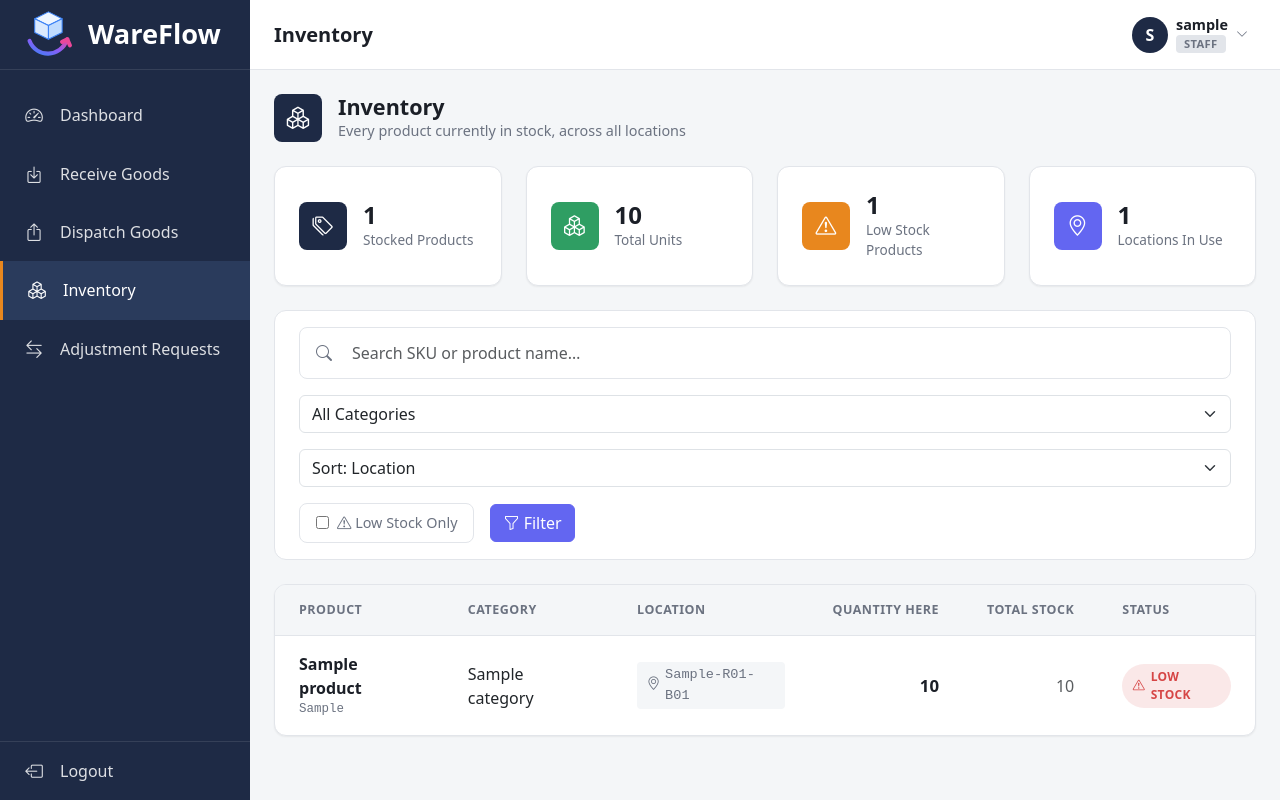
After one commit to NyanHtetMyat/WareFlow, a Django app: page /warehouse/inventory/ in a window 1280 px wide. The commit adds this page. Run offline with Django 5.2, Linux system fonts and the light colour scheme; a user stored in the database is signed in; tables that the repository leaves empty hold one stand-in row (values such as "Sample post").

Commit message:
Added Inventory page for both staffs and managers. They can now view all products including filtering.

```diff
--- a/static/css/components.css
+++ b/static/css/components.css
@@ -522,3 +522,125 @@
     font-size: 0.9rem;
     margin: 0;
 }
+
+/* ═══════════════════ STAT CARDS ═══════════════════ */
+/* Reusable KPI cards — Inventory page now, Manager dashboard next.
+   auto-fit + minmax means this reflows from 4 columns down to 1 on
+   small screens with zero media queries needed. */
+
+.stat-grid {
+    display: grid;
+    grid-template-columns: repeat(auto-fit, minmax(220px, 1fr));
+    gap: var(--space-lg);
+    margin-bottom: var(--space-lg);
+}
+
+.stat-card {
+    display: flex;
+    align-items: center;
+    gap: var(--space-md);
+    background-color: var(--color-surface);
+    border: 1px solid var(--color-border);
+    border-radius: var(--radius-lg);
+    padding: var(--space-lg);
+    box-shadow: var(--shadow-sm);
+}
+
+.stat-card-icon {
+    display: flex;
+    align-items: center;
+    justify-content: center;
+    width: 48px;
+    height: 48px;
+    border-radius: var(--radius-md);
+    font-size: 1.3rem;
+    color: var(--color-text-inverse);
+    flex-shrink: 0;
+}
+
+.stat-card-icon--primary { background-color: var(--color-primary); }
+.stat-card-icon--success { background-color: var(--color-success); }
+.stat-card-icon--warning { background-color: var(--color-accent); }
+.stat-card-icon--adjustment { background-color: var(--color-adjustment); }
+
+.stat-card-value {
+    font-size: 1.5rem;
+    font-weight: 700;
+    color: var(--color-text);
+    line-height: 1.2;
+}
+
+.stat-card-label {
+    font-size: 0.85rem;
+    color: var(--color-text-muted);
+}
+
+/* ═══════════════════ LIST TOOLBAR (search + filters) ═══════════════════ */
+/* Wraps onto multiple rows on small screens per the confirmed
+   responsive rule for search/filter controls — no media query
+   needed, flex-wrap handles it. */
+
+.list-toolbar {
+    background-color: var(--color-surface);
+    border: 1px solid var(--color-border);
+    border-radius: var(--radius-lg);
+    padding: var(--space-md) var(--space-lg);
+    margin-bottom: var(--space-lg);
+}
+
+.list-filter-form {
+    display: flex;
+    flex-wrap: wrap;
+    align-items: center;
+    gap: var(--space-md);
+}
+
+.search-input-group {
+    display: flex;
+    align-items: center;
+    gap: var(--space-sm);
+    flex: 1 1 240px;
+    border: 1px solid var(--color-border);
+    border-radius: var(--radius-md);
+    padding: 0.45rem var(--space-md);
+}
+
+.search-input-group i {
+    color: var(--color-text-muted);
+}
+
+.search-input-group input {
+    border: none;
+    outline: none;
+    flex: 1;
+    background: transparent;
+}
+
+.filter-toggle {
+    display: flex;
+    align-items: center;
+    gap: var(--space-sm);
+    padding: 0.5rem var(--space-md);
+    border: 1px solid var(--color-border);
+    border-radius: var(--radius-md);
+    cursor: pointer;
+    font-size: 0.9rem;
+    color: var(--color-text-muted);
+    user-select: none;
+}
+
+.filter-toggle input {
+    margin: 0;
+}
+
+/* Highlights the toggle's border/text once checked, using :has()
+   so it needs zero JavaScript. Purely cosmetic — the checkbox
+   itself works correctly with or without this rule applying, so a
+   browser without :has() support just shows a plain checked box
+   instead of the highlighted pill. */
+.filter-toggle:has(input:checked) {
+    border-color: var(--color-accent);
+    background-color: rgba(232, 135, 30, 0.08);
+    color: var(--color-accent);
+    font-weight: 600;
+}
--- a/static/css/forms.css
+++ b/static/css/forms.css
@@ -46,6 +46,10 @@
 
 .form-page-icon--dispatch {
     background-color: var(--color-accent);
+}
+
+.form-page-icon--inventory {
+    background-color: var(--color-primary);
 }
 
 .form-page-title {
--- /dev/null
+++ b/static/css/tables.css
@@ -0,0 +1,138 @@
+/*
+ * tables.css
+ * ─────────────────────────────────────────────
+ * Styling for WareFlow's data tables. Inventory is the first page
+ * using this; Products, Suppliers, and Audit Logs will reuse the
+ * same .wf-table classes as they're built, so any tweak here
+ * benefits every future list page for free.
+ *
+ * Works alongside Bootstrap's .table-responsive wrapper for
+ * horizontal scrolling on small screens — per the confirmed
+ * responsive rule, dense tables scroll horizontally rather than
+ * being redesigned into cards on mobile.
+ */
+
+.table-card {
+    background-color: var(--color-surface);
+    border: 1px solid var(--color-border);
+    border-radius: var(--radius-lg);
+    box-shadow: var(--shadow-sm);
+    overflow: hidden;
+    margin-bottom: var(--space-lg);
+}
+
+.wf-table {
+    width: 100%;
+    border-collapse: collapse;
+}
+
+.wf-table thead th {
+    text-align: left;
+    padding: var(--space-md) var(--space-lg);
+    background-color: var(--color-bg);
+    color: var(--color-text-muted);
+    font-size: 0.78rem;
+    font-weight: 700;
+    text-transform: uppercase;
+    letter-spacing: 0.04em;
+    border-bottom: 1px solid var(--color-border);
+    white-space: nowrap;
+}
+
+.wf-table tbody td {
+    padding: var(--space-md) var(--space-lg);
+    border-bottom: 1px solid var(--color-border);
+    vertical-align: middle;
+}
+
+.wf-table tbody tr:last-child td {
+    border-bottom: none;
+}
+
+.wf-table tbody tr:hover {
+    background-color: var(--color-bg);
+}
+
+.wf-table-product-name {
+    font-weight: 600;
+    color: var(--color-text);
+}
+
+.wf-table-product-sku {
+    font-size: 0.78rem;
+    color: var(--color-text-muted);
+    font-family: 'Courier New', monospace;
+}
+
+.wf-table-quantity {
+    font-weight: 700;
+    font-size: 1.05rem;
+    color: var(--color-text);
+}
+
+.location-chip {
+    display: inline-flex;
+    align-items: center;
+    gap: 0.3rem;
+    padding: 0.2rem 0.6rem;
+    background-color: var(--color-bg);
+    border-radius: var(--radius-sm);
+    font-size: 0.85rem;
+    color: var(--color-text-muted);
+    font-family: 'Courier New', monospace;
+}
+
+/* ═══════════════════ PAGINATION ═══════════════════ */
+
+.pagination-nav {
+    display: flex;
+    align-items: center;
+    justify-content: space-between;
+    flex-wrap: wrap;
+    gap: var(--space-md);
+}
+
+.pagination-list {
+    display: flex;
+    list-style: none;
+    margin: 0;
+    padding: 0;
+    gap: var(--space-xs);
+}
+
+.pagination-link {
+    display: flex;
+    align-items: center;
+    justify-content: center;
+    min-width: 36px;
+    height: 36px;
+    padding: 0 var(--space-sm);
+    border: 1px solid var(--color-border);
+    border-radius: var(--radius-md);
+    color: var(--color-text);
+    text-decoration: none;
+    font-size: 0.9rem;
+    background-color: var(--color-surface);
+    transition: background-color 0.15s ease, border-color 0.15s ease;
+}
+
+.pagination-link:hover {
+    background-color: var(--color-bg);
+}
+
+.pagination-link--active {
+    background-color: var(--color-primary);
+    border-color: var(--color-primary);
+    color: var(--color-text-inverse);
+    font-weight: 600;
+}
+
+.pagination-link--disabled {
+    opacity: 0.4;
+    pointer-events: none;
+}
+
+.pagination-summary {
+    font-size: 0.85rem;
+    color: var(--color-text-muted);
+}
--- a/templates/base.html
+++ b/templates/base.html
@@ -19,6 +19,7 @@
     <link rel="stylesheet" href="{% static 'css/dashboard.css' %}">
     <link rel="stylesheet" href="{% static 'css/components.css' %}">
     <link rel="stylesheet" href="{% static 'css/forms.css' %}">
+    <link rel="stylesheet" href="{% static 'css/tables.css' %}">
 
     {% block extra_css %}{% endblock %}
 </head>
--- /dev/null
+++ b/templates/components/pagination.html
@@ -0,0 +1,35 @@
+{% comment %}
+  Reusable pagination control. Usage:
+  {% include "components/pagination.html" with page_obj=page_obj querystring=querystring %}
+  querystring should be the current GET params with "page" removed
+  (see inventory_list view for how it's built), so filters survive
+  page navigation.
+{% endcomment %}
+{% if page_obj.paginator.num_pages > 1 %}
+<nav class="pagination-nav" aria-label="Pagination">
+    <ul class="pagination-list">
+        {% if page_obj.has_previous %}
+            <li><a href="?{{ querystring }}{% if querystring %}&{% endif %}page={{ page_obj.previous_page_number }}" class="pagination-link" aria-label="Previous page"><i class="bi bi-chevron-left" aria-hidden="true"></i></a></li>
+        {% else %}
+            <li><span class="pagination-link pagination-link--disabled"><i class="bi bi-chevron-left" aria-hidden="true"></i></span></li>
+        {% endif %}
+
+        {% for num in page_obj.paginator.page_range %}
+            {% if num == page_obj.number %}
+                <li><span class="pagination-link pagination-link--active">{{ num }}</span></li>
+            {% elif num > page_obj.number|add:"-3" and num < page_obj.number|add:"3" %}
+                <li><a href="?{{ querystring }}{% if querystring %}&{% endif %}page={{ num }}" class="pagination-link">{{ num }}</a></li>
+            {% endif %}
+        {% endfor %}
+
+        {% if page_obj.has_next %}
+            <li><a href="?{{ querystring }}{% if querystring %}&{% endif %}page={{ page_obj.next_page_number }}" class="pagination-link" aria-label="Next page"><i class="bi bi-chevron-right" aria-hidden="true"></i></a></li>
+        {% else %}
+            <li><span class="pagination-link pagination-link--disabled"><i class="bi bi-chevron-right" aria-hidden="true"></i></span></li>
+        {% endif %}
+    </ul>
+    <div class="pagination-summary">
+        Showing {{ page_obj.start_index }}–{{ page_obj.end_index }} of {{ page_obj.paginator.count }}
+    </div>
+</nav>
+{% endif %}
--- a/templates/components/sidebar.html
+++ b/templates/components/sidebar.html
@@ -85,8 +85,9 @@
         </li>
 
         <li class="nav-item">
-            {# TODO: replace href="#" with {% url 'warehouse:inventory_list' %} #}
-            <a href="#" class="nav-link" title="Inventory">
+            <a href="{% url 'warehouse:inventory_list' %}"
+               class="nav-link {% if request.resolver_match.url_name == 'inventory_list' %}active{% endif %}"
+               title="Inventory">
                 <i class="bi bi-boxes nav-icon" aria-hidden="true"></i>
                 <span class="nav-label">Inventory</span>
             </a>
@@ -104,8 +105,9 @@
     {% elif user.role == "MANAGER" %}
 
         <li class="nav-item">
-            {# TODO: replace href="#" with {% url 'warehouse:inventory_list' %} #}
-            <a href="#" class="nav-link" title="Inventory">
+            <a href="{% url 'warehouse:inventory_list' %}"
+               class="nav-link {% if request.resolver_match.url_name == 'inventory_list' %}active{% endif %}"
+               title="Inventory">
                 <i class="bi bi-boxes nav-icon" aria-hidden="true"></i>
                 <span class="nav-label">Inventory</span>
             </a>
--- /dev/null
+++ b/templates/components/stat_card.html
@@ -0,0 +1,14 @@
+{% comment %}
+  Reusable KPI stat card. Usage:
+  {% include "components/stat_card.html" with icon="bi-boxes" variant="primary" label="Total Units" value=stats.total_units %}
+  variant controls the icon's background color: primary / success / warning / adjustment
+{% endcomment %}
+<div class="stat-card">
+    <div class="stat-card-icon stat-card-icon--{{ variant|default:'primary' }}">
+        <i class="bi {{ icon }}" aria-hidden="true"></i>
+    </div>
+    <div>
+        <div class="stat-card-value">{{ value }}</div>
+        <div class="stat-card-label">{{ label }}</div>
+    </div>
+</div>
--- /dev/null
+++ b/templates/warehouse/inventory_list.html
@@ -0,0 +1,105 @@
+{% extends "layouts/dashboard_base.html" %}
+{% load static %}
+
+{% block title %}Inventory — WareFlow{% endblock %}
+
+{% block dashboard_content %}
+<div class="form-page-header">
+    <div class="form-page-heading">
+        <div class="form-page-icon form-page-icon--inventory">
+            <i class="bi bi-boxes" aria-hidden="true"></i>
+        </div>
+        <div>
+            <h1 class="form-page-title">Inventory</h1>
+            <p class="form-page-subtitle">Every product currently in stock, across all locations</p>
+        </div>
+    </div>
+</div>
+
+<div class="stat-grid">
+    {% include "components/stat_card.html" with icon="bi-tags" variant="primary" label="Stocked Products" value=stats.stocked_products %}
+    {% include "components/stat_card.html" with icon="bi-boxes" variant="success" label="Total Units" value=stats.total_units %}
+    {% include "components/stat_card.html" with icon="bi-exclamation-triangle" variant="warning" label="Low Stock Products" value=stats.low_stock_count %}
+    {% include "components/stat_card.html" with icon="bi-geo-alt" variant="adjustment" label="Locations In Use" value=stats.locations_used %}
+</div>
+
+<div class="list-toolbar">
+    <form method="get" class="list-filter-form">
+        <div class="search-input-group">
+            <i class="bi bi-search" aria-hidden="true"></i>
+            <input type="text" name="q" value="{{ search_query }}" class="form-control" placeholder="Search SKU or product name…">
+        </div>
+
+        <select name="category" class="form-select">
+            <option value="">All Categories</option>
+            {% for category in categories %}
+                <option value="{{ category.pk }}" {% if selected_category == category.pk|stringformat:"s" %}selected{% endif %}>{{ category.name }}</option>
+            {% endfor %}
+        </select>
+
+        <select name="sort" class="form-select">
+            <option value="location" {% if sort == "location" %}selected{% endif %}>Sort: Location</option>
+            <option value="product" {% if sort == "product" %}selected{% endif %}>Sort: Product Name</option>
+            <option value="quantity_desc" {% if sort == "quantity_desc" %}selected{% endif %}>Sort: Quantity (High–Low)</option>
+            <option value="quantity_asc" {% if sort == "quantity_asc" %}selected{% endif %}>Sort: Quantity (Low–High)</option>
+        </select>
+
+        <label class="filter-toggle">
+            <input type="checkbox" name="low_stock" value="1" {% if low_stock_only %}checked{% endif %}>
+            <span><i class="bi bi-exclamation-triangle" aria-hidden="true"></i> Low Stock Only</span>
+        </label>
+
+        <button type="submit" class="btn btn-adjustment">
+            <i class="bi bi-funnel" aria-hidden="true"></i> Filter
+        </button>
+        {% if search_query or selected_category or low_stock_only %}
+            <a href="{% url 'warehouse:inventory_list' %}" class="btn btn-outline-secondary">Clear</a>
+        {% endif %}
+    </form>
+</div>
+
+{% if page_obj.object_list %}
+<div class="table-card">
+    <div class="table-responsive">
+        <table class="wf-table">
+            <thead>
+                <tr>
+                    <th>Product</th>
+                    <th>Category</th>
+                    <th>Location</th>
+                    <th class="text-end">Quantity Here</th>
+                    <th class="text-end">Total Stock</th>
+                    <th>Status</th>
+                </tr>
+            </thead>
+            <tbody>
+                {% for row in page_obj.object_list %}
+                <tr>
+                    <td>
+                        <div class="wf-table-product-name">{{ row.product.name }}</div>
+                        <div class="wf-table-product-sku">{{ row.product.sku }}</div>
+                    </td>
+                    <td>{{ row.product.category.name }}</td>
+                    <td><span class="location-chip"><i class="bi bi-geo-alt" aria-hidden="true"></i> {{ row.location }}</span></td>
+                    <td class="text-end wf-table-quantity">{{ row.quantity }}</td>
+                    <td class="text-end text-muted">{{ row.product_total }}</td>
+                    <td>
+                        {% if row.is_low_stock %}
+                            <span class="status-badge status-badge--rejected"><i class="bi bi-exclamation-triangle" aria-hidden="true"></i> Low Stock</span>
+                        {% else %}
+                            <span class="status-badge status-badge--approved"><i class="bi bi-check-circle" aria-hidden="true"></i> OK</span>
+                        {% endif %}
+                    </td>
+                </tr>
+                {% endfor %}
+            </tbody>
+        </table>
+    </div>
+</div>
+
+{% include "components/pagination.html" with page_obj=page_obj querystring=querystring %}
+
+{% else %}
+    {% include "components/empty_state.html" with icon="bi-inbox" title="No inventory found" subtitle="Try adjusting your search or filters." %}
+{% endif %}
+{% endblock %}
--- a/warehouse/urls.py
+++ b/warehouse/urls.py
@@ -19,6 +19,8 @@ urlpatterns = [
     path('receive/', views.receive_goods, name='receive_goods'),
     path('dispatch/', views.dispatch_goods, name='dispatch_goods'),
 
+    path('inventory/', views.inventory_list, name='inventory_list'),
+
     path('adjustments/submit/', views.submit_adjustment_request, name='submit_adjustment_request'),
     path('adjustments/', views.adjustment_requests, name='adjustment_requests'),
     path('adjustments/<int:pk>/approve/', views.approve_adjustment_request, name='approve_adjustment_request'),
--- a/warehouse/views.py
+++ b/warehouse/views.py
@@ -9,13 +9,16 @@ coordinate the two and handle the HTTP request/response cycle.
 from django.contrib import messages
 from django.contrib.auth.decorators import login_required
 from django.core.exceptions import ValidationError
+from django.core.paginator import Paginator
+from django.db.models import F, Q, Sum
 from django.shortcuts import get_object_or_404, redirect, render
 
-from accounts.decorators import manager_required, staff_required
+from accounts.decorators import manager_required, role_required, staff_required
+from accounts.models import User
 
 from . import services
 from .forms import DispatchGoodsForm, ReceiveGoodsForm, StockAdjustmentRequestForm
-from .models import StockAdjustmentRequest
+from .models import Category, Inventory, Product, StockAdjustmentRequest
 
 
 @login_required
@@ -173,3 +176,94 @@ def reject_adjustment_request(request, pk):
         except ValidationError as e:
             messages.error(request, e.messages[0])
     return redirect('warehouse:adjustment_requests')
+
+
+@login_required
+@role_required(User.Role.STAFF, User.Role.MANAGER)
+def inventory_list(request):
+    """
+    Searchable, filterable, paginated view of every current
+    Inventory row. Read-only for both roles — Staff's confirmed
+    workflows imply they need to see current stock, and Manager's
+    confirmed permission explicitly includes "view entire inventory
+    in detail." Stock itself only ever changes via Receive/Dispatch/
+    Adjustment, never from this page.
+
+    Since Inventory rows are deleted at zero quantity (see the
+    zero-quantity rule in services.py), every row shown here
+    represents genuinely current stock — there's no need to filter
+    out dead/zeroed positions separately.
+    """
+    search_query = request.GET.get('q', '').strip()
+    category_id = request.GET.get('category', '')
+    low_stock_only = request.GET.get('low_stock') == '1'
+    sort = request.GET.get('sort', 'location')
+
+    # Per-product totals + which products are low-stock, computed
+    # once via a single annotated query rather than one query per
+    # row further down. "Low stock" is checked against the TOTAL
+    # across all locations, per Product.low_stock_threshold's own
+    # help_text in models.py — not any single location's quantity.
+    products_with_totals = Product.objects.annotate(total_quantity=Sum('inventory_records__quantity'))
+    product_totals = dict(products_with_totals.values_list('id', 'total_quantity'))
+    low_stock_product_ids = set(
+        products_with_totals
+        .filter(total_quantity__isnull=False, total_quantity__lte=F('low_stock_threshold'))
+        .values_list('id', flat=True)
+    )
+
+    inventory_qs = Inventory.objects.select_related('product', 'product__category', 'location')
+
+    if search_query:
+        inventory_qs = inventory_qs.filter(
+            Q(product__sku__icontains=search_query) | Q(product__name__icontains=search_query)
+        )
+
+    if category_id:
+        inventory_qs = inventory_qs.filter(product__category_id=category_id)
+
+    if low_stock_only:
+        inventory_qs = inventory_qs.filter(product_id__in=low_stock_product_ids)
+
+    sort_map = {
+        'location': ('location__zone', 'location__rack', 'location__bin'),
+        'product': ('product__name',),
+        'quantity_asc': ('quantity',),
+        'quantity_desc': ('-quantity',),
+    }
+    inventory_qs = inventory_qs.order_by(*sort_map.get(sort, sort_map['location']))
+
+    inventory_rows = list(inventory_qs)
+    for row in inventory_rows:
+        # Attached in Python rather than annotated in SQL — simpler
+        # to read here since product_totals/low_stock_product_ids
+        # were already computed above for the KPI cards anyway.
+        row.product_total = product_totals.get(row.product_id, 0)
+        row.is_low_stock = row.product_id in low_stock_product_ids
+
+    paginator = Paginator(inventory_rows, 20)
+    page_obj = paginator.get_page(request.GET.get('page'))
+
+    # Preserves search/filter/sort when clicking a pagination link —
+    # without this, page 2 would silently drop whatever was typed
+    # into the search box on page 1.
+    querystring = request.GET.copy()
+    querystring.pop('page', None)
+    querystring = querystring.urlencode()
+
+    return render(request, 'warehouse/inventory_list.html', {
+        'page_title': 'Inventory',
+        'page_obj': page_obj,
+        'categories': Category.objects.all(),
+        'search_query': search_query,
+        'selected_category': category_id,
+        'low_stock_only': low_stock_only,
+        'sort': sort,
+        'querystring': querystring,
+        'stats': {
+            'stocked_products': sum(1 for total in product_totals.values() if total),
+            'total_units': Inventory.objects.aggregate(total=Sum('quantity'))['total'] or 0,
+            'low_stock_count': len(low_stock_product_ids),
+            'locations_used': Inventory.objects.values('location_id').distinct().count(),
+        },
+    })
```
